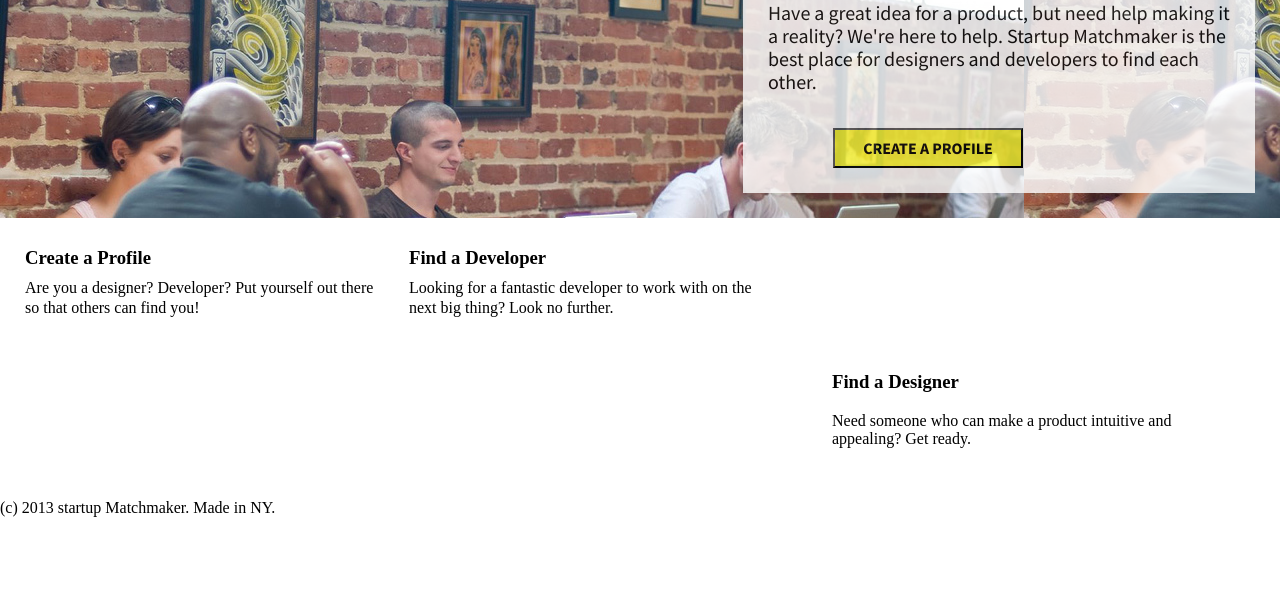
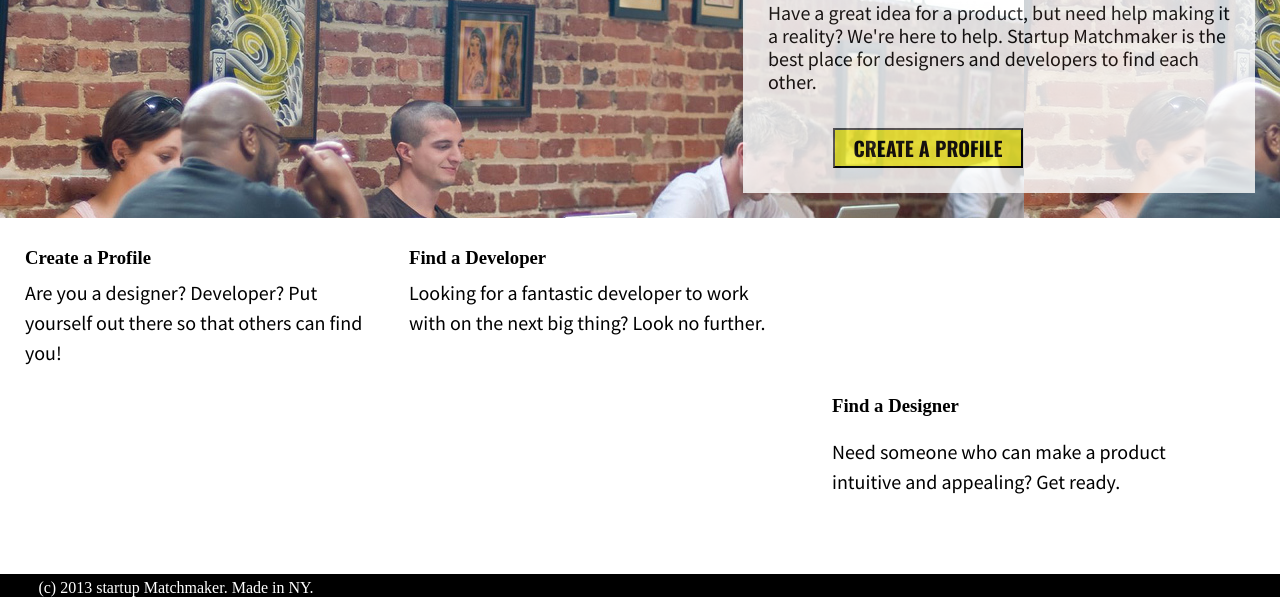
Before and after one commit to nebularrr/startup_matchmaker, a plain HTML site: page index.html in a window 1280 px wide. Shown: the part 243-856 px from the top of the page. Before the commit the page ends 800 px from the top, so only its background shows below. Drawn offline with nearby package versions, Linux system fonts and the light colour scheme.

Commit message:
added footer

```diff
--- a/css/style.css
+++ b/css/style.css
@@ -102,15 +102,16 @@ a:visited {
 
 .two button {
 	position: bottom;
-	width: 70%;
+	width: 100%;
 	opacity: 1;
 	margin-bottom: 25px;
 	margin-left: 90px;
 	background-color: #fdf731;
 	width: 190px;
 	height: 40px;
-	font-family: 'Source Sans Pro', sans-serif;
+	font-family: 'Oswald', sans-serif;
 	font-weight: 700;
+	font-size: 20px;
 
 
 
@@ -130,8 +131,11 @@ a:visited {
 
 .three-one p {
 	margin-left: 25px;
-	line-height: 20px;
+	line-height: 30px;
 	margin-top: 10px;
+	font-family: 'Source Sans Pro', sans-serif;
+	font-weight: 400;
+	font-size: 20px;
 }
 
 .three-two {
@@ -140,6 +144,7 @@ a:visited {
 	left: -35%;
 	width: 30%;
 	margin-right: 5%;
+
 }
 .three-two h3 {
 	margin-left: 25px;
@@ -149,8 +154,11 @@ a:visited {
 
 .three-two p {
 	margin-left: 25px;
-	line-height: 20px;
+	line-height: 30px;
 	margin-top: 10px;
+	font-family: 'Source Sans Pro', sans-serif;
+	font-weight: 400;
+	font-size: 20px;
 }
 
 .three-three {
@@ -159,6 +167,27 @@ a:visited {
 	margin-right: 5%;
 }
 
+.three-three p {
+	font-family: 'Source Sans Pro', sans-serif;
+	font-weight: 400;
+	font-size: 20px;
+	line-height: 30px;
+}
+
+footer {
+	background-color: black;
+	height: 15%;
+	position: bottom;
+}
+
+footer p {
+	color: white;
+	margin-left: 3%;
+	margin-top: 3%;
+	padding-top: 5px;
+}
+
+
 .clearfix::after {
   content: "";
   height: 0;
```
